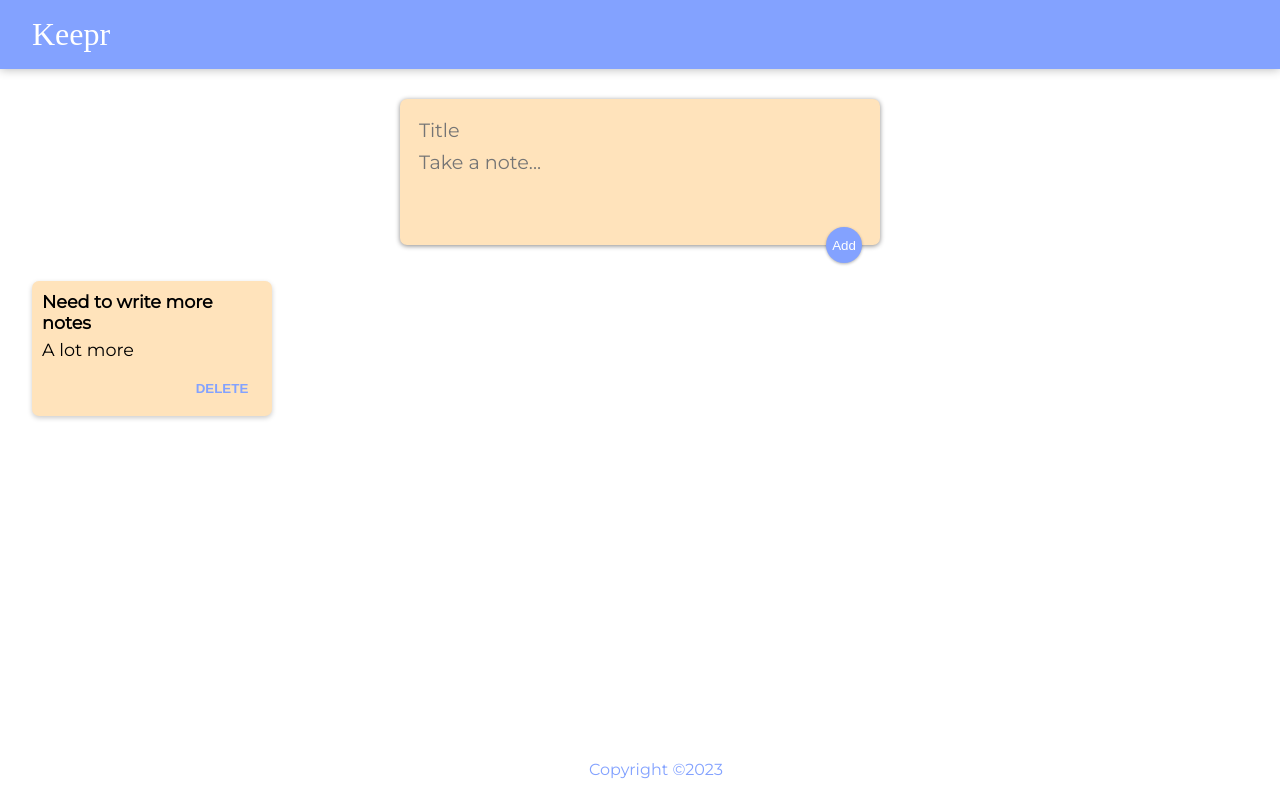
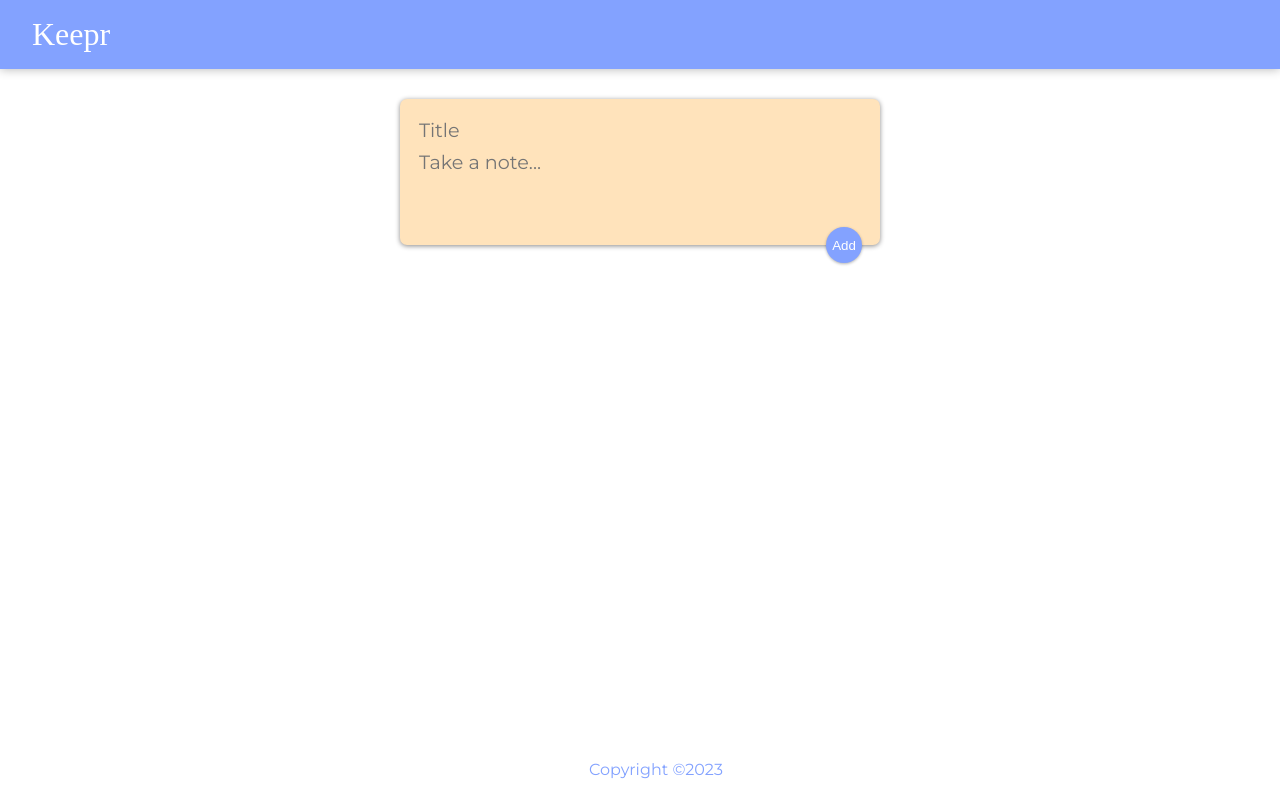
Before and after one commit to mjs001/notes-basic-react, a React (Create React App) app: page / in a window 1280 px wide. Built offline with nearby package versions, Linux system fonts and the light colour scheme; a web font is replaced by a local one.

Commit message:
had to fix an error with dep

```diff
--- a/package.json
+++ b/package.json
@@ -10,6 +10,7 @@
     "react-scripts": "5.0.1"
   },
   "devDependencies": {
+    "@babel/plugin-proposal-private-property-in-object": "^7.21.11",
     "@babel/plugin-transform-private-property-in-object": "^7.23.3",
     "typescript": "5.2.2"
   },
--- a/src/App.jsx
+++ b/src/App.jsx
@@ -6,12 +6,7 @@
 import CreateArea from "./components/CreateArea";
 
 function App() {
-  const [notes, setNotes] = useState([
-    {
-      title: "Need to write more notes",
-      content: "A lot more",
-    },
-  ]);
+  const [notes, setNotes] = useState([]);
 
   function addNote(note) {
     setNotes((prev) => {
```
Also changed, not shown: 1 other file (tests, documents, lock files or other folders).
